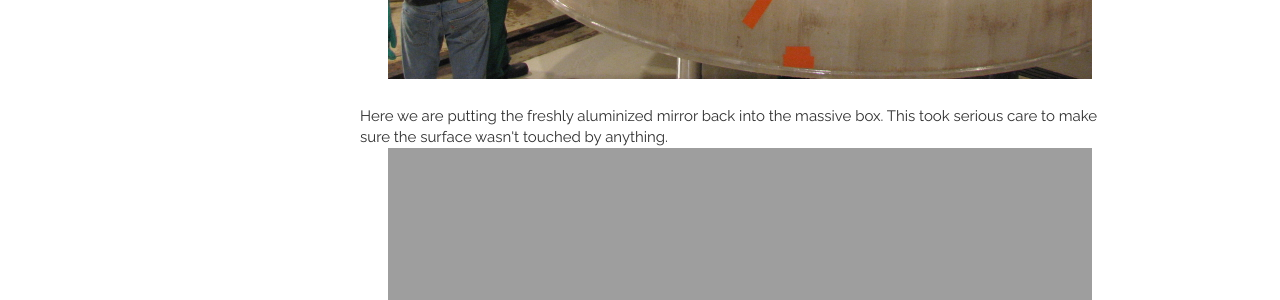
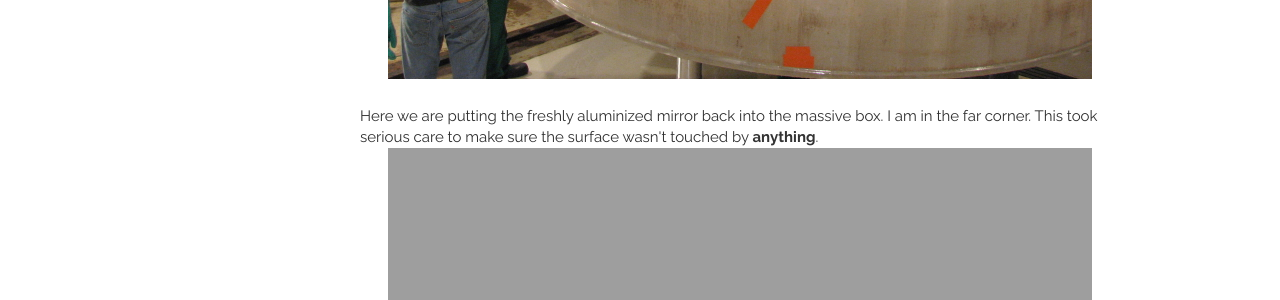
Before and after one commit to drenniks/drenniks.github.io, a Jekyll site: the page built from aboutme/index.html, in a window 1280 px wide. Shown: the part 1308-1608 px from the top of the page. Built offline with Jekyll 4.4.1, drawn with Linux system fonts in a browser that asks for light colours; nearby versions of some CDN libraries.

Commit message:
about me changes

```diff
--- a/_includes/aboutme.html
+++ b/_includes/aboutme.html
@@ -17,6 +17,6 @@
     <br>
     <div style="text-align:center"><img src="https://drenniks.github.io/static/img/mirror_clean.jpg" width="704" height="528"></div>
     <br>
-    Here we are putting the freshly aluminized mirror back into the massive box. This took serious care to make sure the surface wasn't touched by <b>anything</b>.
+    Here we are putting the freshly aluminized mirror back into the massive box. I am in the far corner. This took serious care to make sure the surface wasn't touched by <strong>anything</strong>.
     <br>
     <div style="text-align:center"><img src="https://drenniks.github.io/static/img/mirror_box.jpg" width="704" height="528"></div>
```
